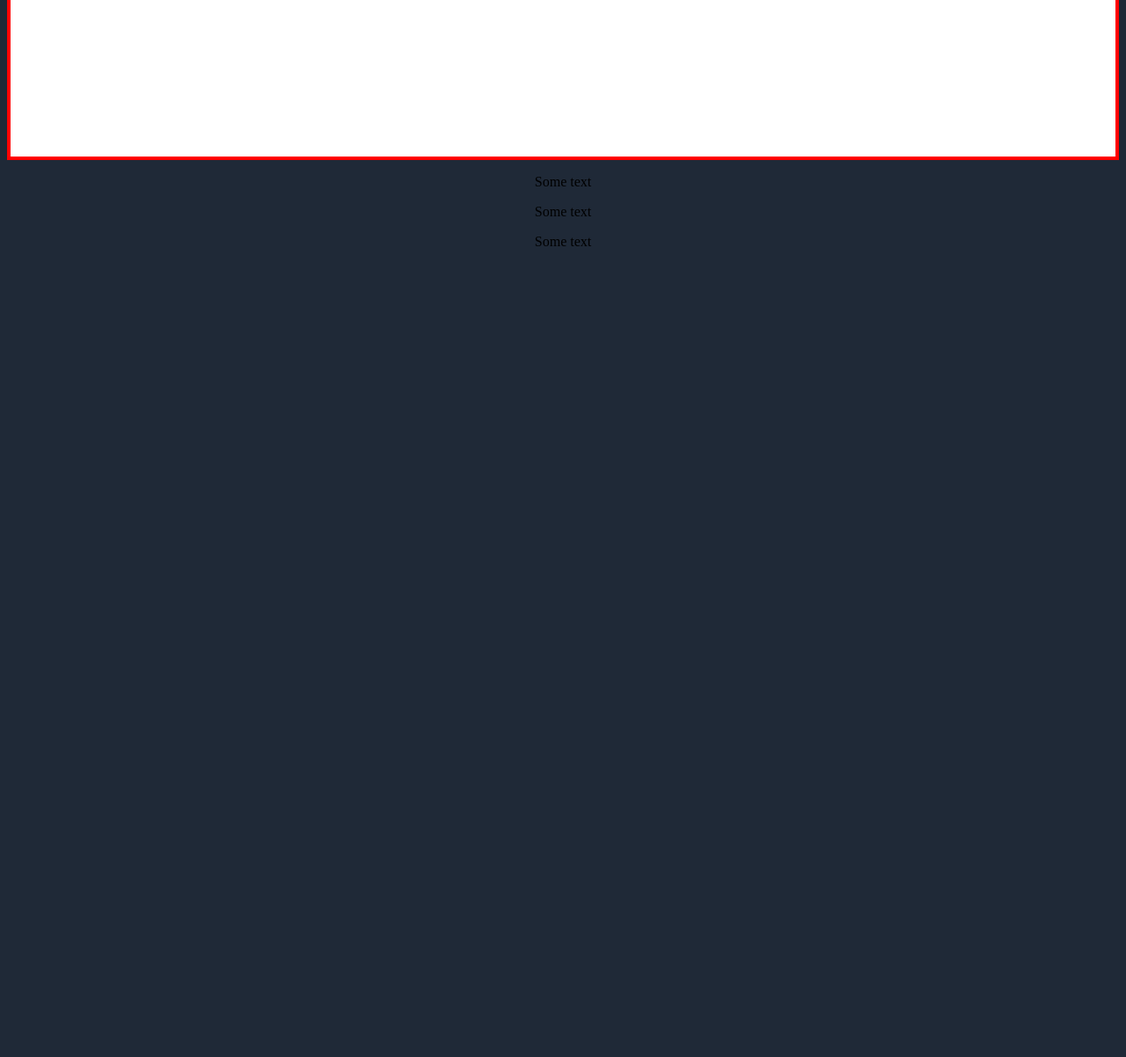
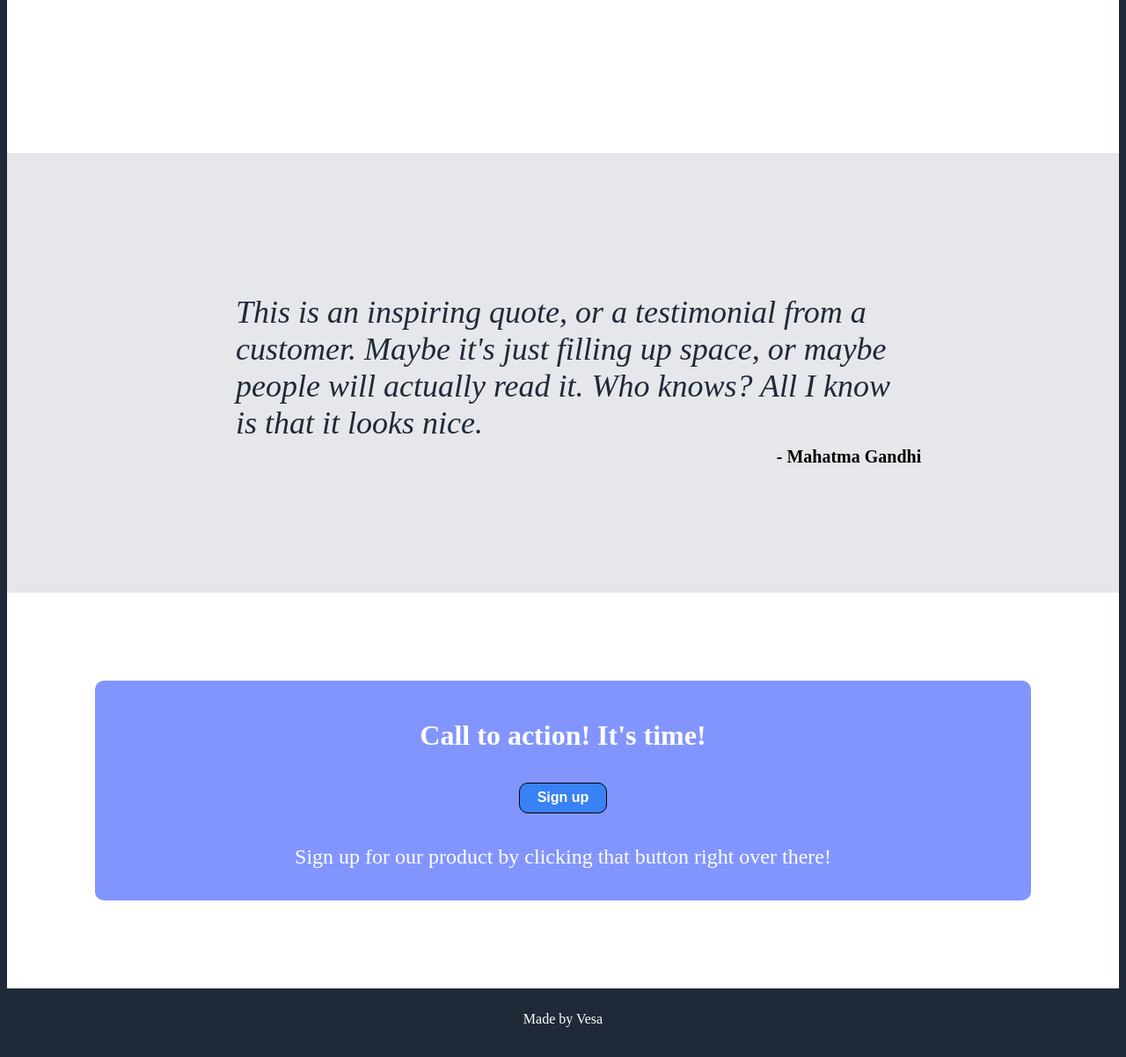
Before and after one commit to Vesa6/odin-landingPage, a plain HTML site: page index.html in a window 1280 px wide. Shown: the part 760-1962 px from the top of the page at 88% size. Before the commit the page ends 1060 px from the top, so only its background shows below. Drawn offline with Linux system fonts and the light colour scheme; a script that the page names is missing.

Commit message:
Finished template

```diff
--- a/index.html
+++ b/index.html
@@ -61,12 +61,24 @@
             </div>
             </div>
             </div>
+        <div class = "quote">
+            <p id = "quotetext">This is an inspiring quote, or a testimonial from a customer. Maybe it's just filling up space, or maybe people will actually read it. Who knows? All I know is that it looks nice.</p>
+        <p id = "signature">- Mahatma Gandhi</p>
+    </div>
+    <div class = "signcontainer">
+    <div class = "signbox">
+        <p id ="headtext">Call to action! It's time!</p>
+        <button id = signup>Sign up</button>
+        <p id ="subtext">Sign up for our product by clicking that button right over there!</p>
+    </div>
+</div>
+<div class = "footerContainer">
+<div class = "footer">
+    <p id = "footertext">Made by Vesa</p>
 
-            <p id = "subimgtext">Some text</p>
-            <p id = "subimgtext">Some text</p>
-            <p id = "subimgtext">Some text</p>
+</div>
+</div>
 
-        </div>
         <script src="index.js"></script>
     </body>
 </html>
--- a/style.css
+++ b/style.css
@@ -1,5 +1,48 @@
+
+
 html {
     background-color: #1F2937;
+}
+
+.signcontainer {
+    display:flex;
+    justify-content:center;
+    background:white;
+}
+
+.footer {
+    display:flex;
+    justify-content: center;
+    align-items: center;
+    background: #1F2937;
+    height: 70px;
+    color: white;
+
+}
+
+.signbox {
+    display:flex;
+    flex-direction: column;
+    justify-content: space-evenly;
+    align-items: center;
+    margin: 100px;
+    background:rgb(130, 149, 255);
+    height:250px;
+    width: 1400px;
+    box-sizing: border-box;
+    border-radius:10px;
+}
+
+p#headtext {
+    font-size:32px;
+    font-weight:bolder;
+}
+
+p#subtext {
+    font-size: 24px;
+}
+p#headtext, p#subtext{
+    color:white;
 }
 
 p#mbtext {
@@ -10,14 +53,13 @@ p#mbtext {
 }
 
 .imgs {
-    border:solid red 4px;
     display:flex;
     justify-content: center;
     gap:35px;
 }
 
 .middlebody {
-    border: solid red 4px;
+
     display:flex;
     flex-flow: column;
     align-items: space-evenly;
@@ -35,7 +77,36 @@ p#subimgtext {
     display:flex;
     flex-direction: column;
     align-items: center;
-    border: solid red 4px;
+
+}
+
+.quote {
+    display:flex;
+    flex-direction: column;
+    justify-content: center;
+    align-items: center;
+
+    background-color: #E5E7EB;
+    height: 500px;
+}
+
+p#quotetext {
+    font-size:36px;
+    font-style:italic;
+    color: #1F2937;
+    margin-right: 260px;
+    margin-left: 260px;
+}
+
+p#signature {
+    display:flex;
+    flex-direction: row;
+    font-size: 20px;
+    font-weight: bold;
+    justify-content: flex-end;
+    margin-top:-30px;
+    margin-left:650px;
+    align-self: center;
 }
 
 .subimg {
@@ -72,14 +143,14 @@ button {
     justify-content:center;
     align-items:center;
     color: #f9faf8;
-    border: solid red 4px;
+
     margin-left: 205px;
     margin-right: 205px;
     margin-top: 50px;
+    margin-bottom:40px;
 }
 
 .header {
-    border: solid rgb(255, 0, 0) 4px;
     display:flex;
     justify-content:space-evenly;
     gap:52px;
@@ -106,19 +177,19 @@ ul {
 }
 
 .leftcolumn {
-    border: solid red 4px;
+
     display:flex;
     flex-direction: column;
 }
 
 .smalltext {
-    /*border: solid red 4px;*/
+    /**/
     word-wrap: break-word;
     margin-top: -65px;
+    margin-right:40px;
 }
 
 p#middletext {
-    border:solid red 4px;
     align-items: flex-end;
     font-size: 48px;
     font-weight: 800;
@@ -126,7 +197,6 @@ p#middletext {
 }
 
 p#htext {
-    border:solid red 4px;
     display:flex;
     justify-content: flex-start;
     font-size:32px;
@@ -134,7 +204,6 @@ p#htext {
     font-weight:bold;
 }
 .links {
-    border:solid red 4px;
     display:flex;
     gap:25px;
     font-size: 18px;
```
